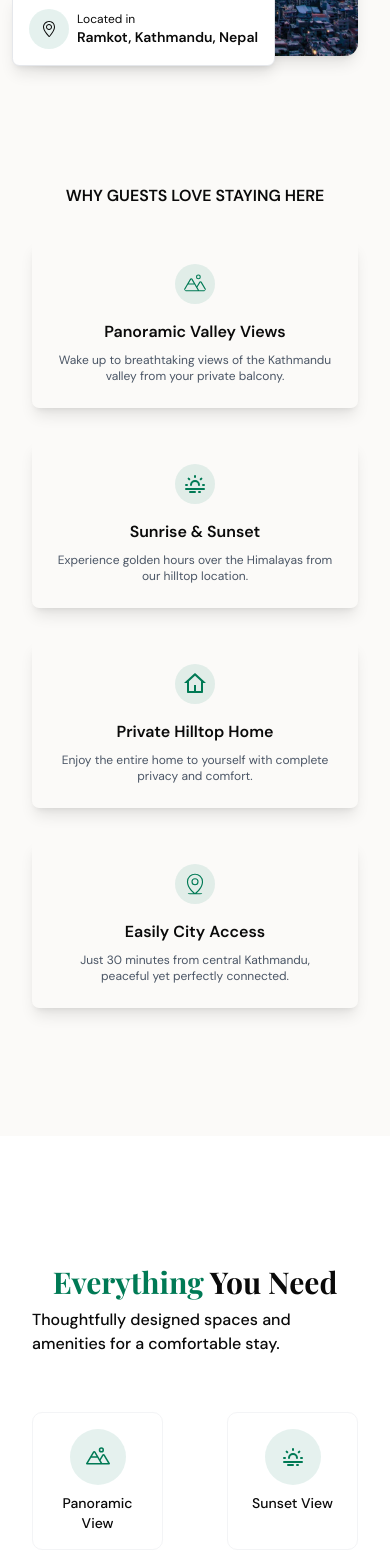
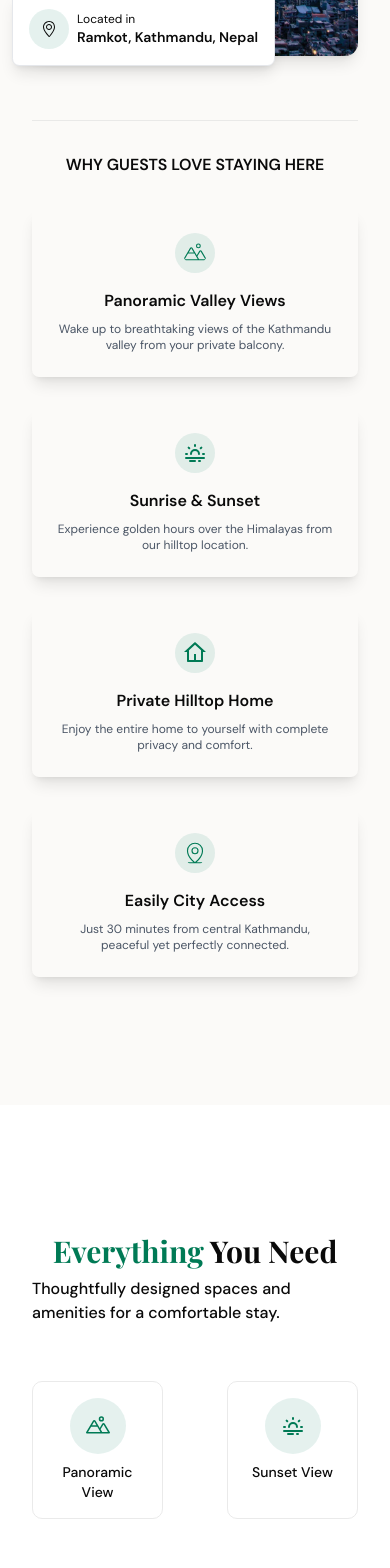
Before and after one commit to gurungbsal18/gurung-nest-home-stay, a Next.js app in the folder frontend/: page / in a window 390 px wide. Shown: the part 1920-3488 px from the top of the page. Built offline with nearby package versions, Linux system fonts and the light colour scheme; a web font is replaced by a local one.

Commit message:
dark mode fixed

```diff
--- a/frontend/app/page.tsx
+++ b/frontend/app/page.tsx
@@ -9,18 +9,19 @@ import WhySection from "@/components/WhySection"
 export default function Page() {
   return (
     <>
-     <HeroSection />
+      <HeroSection />
       <div className="flex flex-col gap-32 pb-32">
         <div
-          className="flex flex-col gap-32 py-32"
+          className="flex flex-col gap-16 py-32 md:gap-32 dark:bg-secondary/20!"
           style={{ background: "#FBFAF8" }}
         >
           <AboutSection />
           <WhySection />
         </div>
-        <EverythingYouNeedSection/>
-        <Rooms/>
-        <PanoramicExperience/>
-      </div></>
+        <EverythingYouNeedSection />
+        <Rooms />
+        <PanoramicExperience />
+      </div>
+    </>
   )
 }
--- a/frontend/components/AboutSection.tsx
+++ b/frontend/components/AboutSection.tsx
@@ -8,7 +8,7 @@ function AboutSection() {
         <p className="text-xs font-medium tracking-[0.2em]">
           ABOUT THE HOMESTAY
         </p>
-        <h4 className="text-3xl font-bold sm:text-4xl lg:text-5xl text-center">
+        <h4 className="text-center text-3xl font-bold sm:text-4xl lg:text-5xl">
           Wake Up <span className="text-primary">Above Kathmandu</span>
         </h4>
       </div>
@@ -43,8 +43,8 @@ function AboutSection() {
               className="h-full w-full object-cover"
             />
           </div>
-          <div className="absolute -bottom-2.5 -left-5 flex items-center gap-2 rounded-lg border border-gray-200 bg-white p-4 shadow-lg">
-            <div className="flex h-10 w-10 items-center rounded-full bg-primary/10 p-3">
+          <div className="absolute -bottom-2.5 -left-5 flex items-center gap-2 rounded-lg border border-gray-200 bg-white p-4 shadow-lg dark:border-primary dark:bg-black">
+            <div className="flex h-10 w-10 items-center rounded-full bg-primary/10 p-3 dark:bg-primary/50">
               <SlLocationPin size={"24"} />
             </div>
             <div>
--- a/frontend/components/EverythingYouNeedSection.tsx
+++ b/frontend/components/EverythingYouNeedSection.tsx
@@ -91,12 +91,15 @@ function EverythingYouNeedSection() {
         {db.map((list) => {
             const Icon = list.icon
             return (
-               <div key={list.id} className='flex flex-col gap-2 items-center justify-start p-4 border border-gray-100 rounded-xl hover:shadow-sm hover:border-primary/30 duration-700 ease-in-out'>
-                 <span className='bg-primary/10 text-primary rounded-full p-4 w-fit'>
-                    <Icon size={"24"}/>
-                 </span>
-                <p className='font-medium text-sm text-center'>{list.title}</p>
-               </div>
+              <div
+                key={list.id}
+                className="flex flex-col items-center justify-start gap-2 rounded-xl border border-border/80 p-4 duration-700 ease-in-out hover:border-primary/80 hover:shadow-sm dark:bg-secondary/20"
+              >
+                <span className="w-fit rounded-full bg-primary/10 p-4 text-primary">
+                  <Icon size={"24"} />
+                </span>
+                <p className="text-center text-sm font-medium">{list.title}</p>
+              </div>
             )
         })}
       </div>
--- a/frontend/components/Rooms.tsx
+++ b/frontend/components/Rooms.tsx
@@ -114,11 +114,11 @@ function Rooms() {
         </p>
       </div>
 
-      <div className="grid grid-cols-1 md:grid-cols-2 lg:grid-cols-3 gap-16">
+      <div className="grid grid-cols-1 gap-16 md:grid-cols-2 lg:grid-cols-3">
         {roomdb.map((room) => (
           <div
             key={room.id}
-            className="rounded-xl border border-gray-200 duration-700 ease-in-out hover:shadow-2xl"
+            className="rounded-xl border border-gray-200 duration-700 ease-in-out hover:shadow-2xl dark:border-border/80 dark:bg-secondary/30"
           >
             <div className="h-80 overflow-hidden">
               <img
@@ -128,7 +128,9 @@ function Rooms() {
               />
             </div>
             <div className="p-4">
-              <p className="text-xl font-semibold font-heading mb-4">{room.title}</p>
+              <p className="mb-4 font-heading text-xl font-semibold">
+                {room.title}
+              </p>
               <p className="mb-4 text-gray-500">{room.description}</p>
 
               <div className="grid grid-cols-2 gap-4 text-gray-500">
--- a/frontend/components/WhySection.tsx
+++ b/frontend/components/WhySection.tsx
@@ -38,16 +38,18 @@ const whyDb = [
 function WhySection() {
   return (
     <div className="container mx-auto flex flex-col items-center gap-8">
-      <p className="font-semibold uppercase">Why Guests Love Staying Here</p>
+      <p className="w-full border-t border-border/80 pt-8 text-center font-semibold uppercase md:w-xl lg:w-5xl">
+        Why Guests Love Staying Here
+      </p>
 
-      <div className="grid grid-cols-1 gap-8 md:grid-cols-4">
+      <div className="grid grid-cols-1 gap-8 md:grid-cols-2 lg:grid-cols-4">
         {whyDb.map((list) => {
           const Icon = list.icon
 
           return (
             <div
               key={list.id}
-              className="flex flex-col items-start justify-center gap-4 rounded-lg p-6 shadow-lg duration-800 ease-in-out hover:border hover:border-primary hover:shadow-2xl"
+              className="flex flex-col items-start justify-center gap-4 rounded-lg p-6 shadow-lg duration-800 ease-in-out hover:border hover:border-primary hover:shadow-2xl dark:bg-black"
             >
               <div className="flex w-full justify-center">
                 <Icon className="h-10 w-10 rounded-full bg-primary/10 p-2 text-primary" />
```
